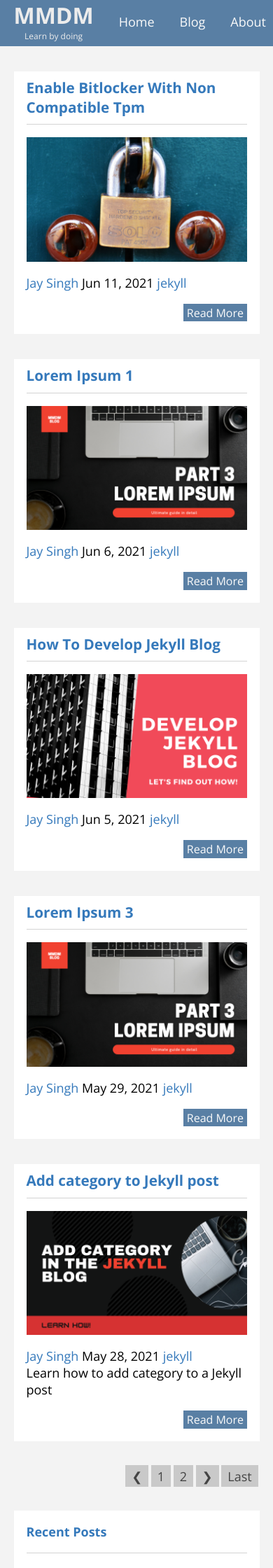
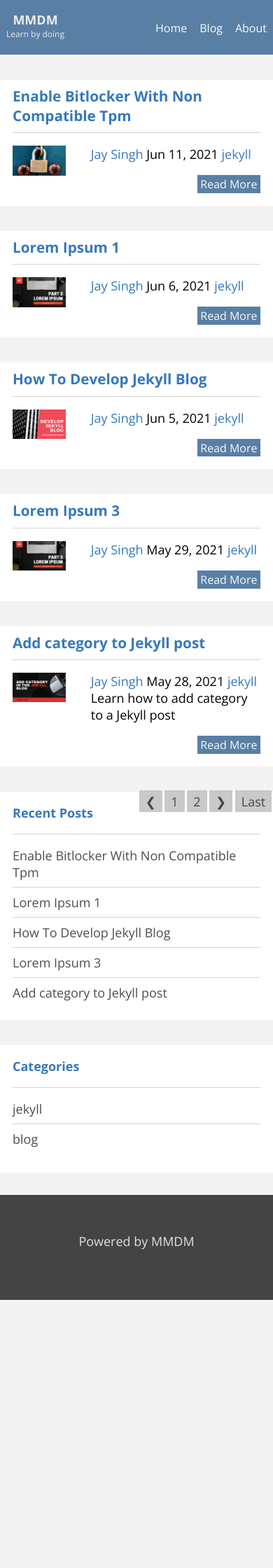
Before and after one commit to jays1ngh/jays1ngh.github.io, a Jekyll site: the page built from blog/index.html, in a window 390 px wide. Shown: the top 2240 px of the page at 70% size. Built offline with Jekyll 4.4.1, drawn with Linux system fonts in a browser that asks for light colours; the list of posts is cut into pages by our own code; after the commit the page ends 1857 px from its top, so only the background shows below that.

Commit message:
updated media queries

```diff
--- a/_sass/main.scss
+++ b/_sass/main.scss
@@ -410,10 +410,46 @@
 /* =====================
     Responsive Media Queries
     =====================*/
+@media (min-width:200px) and (max-width:390px) {
+      header {
+        padding: .5em;
+      }
 
-@media (min-width:375px) and (max-width:899px) {
+        .site-title {
+          justify-content: center;
+        }
+
+        .site-main-title {
+          font-size: 1em;
+          margin-top: .4em;
+        }
+
+        .site-subtitle {
+          margin: 0;
+        }
+
+        nav li {
+          margin-left: 1em;
+
+          /*Centres the navigation buttons
+          margin: 0 1em; */
+        }
+
+        nav a {
+          text-decoration: none;
+          color: #fafafa;
+          font-weight: 400;
+          font-size: 1rem;
+          padding: .25em 0;
+        }
+
+  .container {
+    width: 100%;
+  }
+}
+
+@media (min-width: 391px) and (max-width: 899px) {
   // blog
-
   .sidebar-main {
     margin-bottom: 3.5em;
   }
@@ -440,7 +476,7 @@
 
 }
 
-@media (min-width:900px) {
+@media (min-width: 900px) {
   // blog
   .blog-container {
     display: flex;
```
